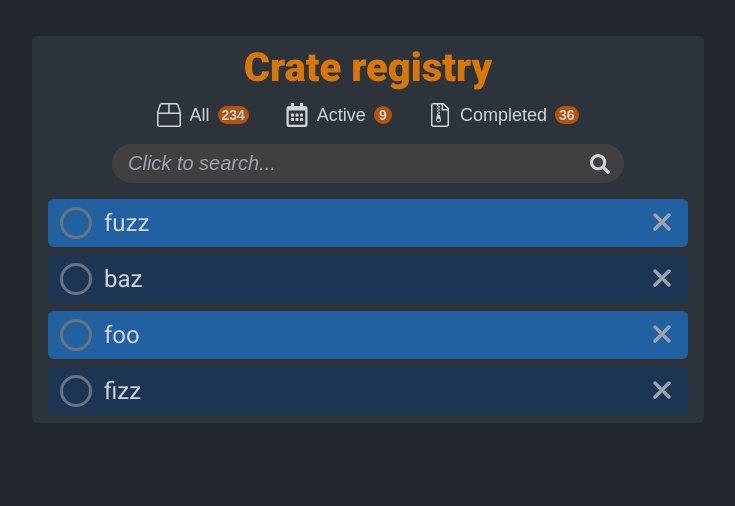
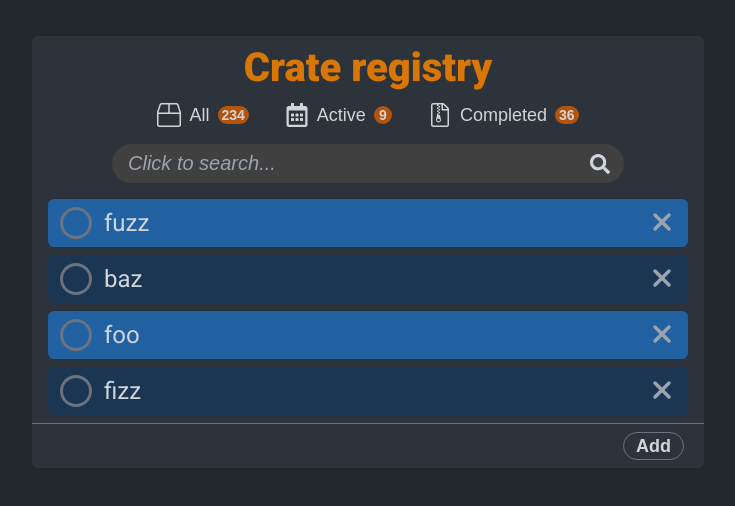
Before and after one commit to freddydc/crate-registry, a React (Vite) app: page / in a window 1280 px wide. Shown: the top 506 px of the page, without its empty margins (272-1007 px from the left). Built offline with nearby package versions, Linux system fonts and the light colour scheme.

Commit message:
Add: Creator menu

```diff
--- a/src/App.tsx
+++ b/src/App.tsx
@@ -1,4 +1,5 @@
 import {
+  TodoAdd,
   TodoCard,
   TodoList,
   TodoMenu,
@@ -39,6 +40,7 @@ export function App() {
           <TodoView key={item.id} text={item.text} completed={item.completed} />
         ))}
       </TodoList>
+      <TodoAdd />
     </TodoCard>
   )
 }
--- a/src/assets/main.css
+++ b/src/assets/main.css
@@ -6,6 +6,7 @@
   --gray: #d1d5db;
   --gray-darker: #6b7280;
   --gray-dark: #9ca3af;
+  --gray-light: #e5e7eb;
   --blue: #1a3652;
   --blue-light: #2261a1;
   --green: #65a30d;
--- /dev/null
+++ b/src/components/todo/TodoAdd/TodoAdd.module.css
@@ -0,0 +1,25 @@
+.creatorMenu {
+  display: flex;
+  justify-content: flex-end;
+  padding: 0.5rem 1.25rem;
+  border-top: 1px solid var(--gray-darker);
+}
+
+.creatorMenu button {
+  color: var(--gray);
+  cursor: pointer;
+  border: 1px solid var(--gray-darker);
+  background-color: transparent;
+  font-size: 1.125rem;
+  line-height: 1;
+  border-radius: 9999px;
+  padding: 0.25rem 0.75rem;
+  font-weight: 600;
+}
+
+.creatorMenu button:hover {
+  transform: scale(1.1);
+  border-color: transparent;
+  background-color: var(--amber-dark);
+  color: var(--gray-light);
+}
--- /dev/null
+++ b/src/components/todo/TodoAdd/TodoAdd.tsx
@@ -0,0 +1,9 @@
+import styles from './TodoAdd.module.css'
+
+export const TodoAdd = () => {
+  return (
+    <div className={styles.creatorMenu}>
+      <button>Add</button>
+    </div>
+  )
+}
--- /dev/null
+++ b/src/components/todo/TodoAdd/index.ts
@@ -0,0 +1 @@
+export { TodoAdd } from './TodoAdd'
--- a/src/components/todo/index.ts
+++ b/src/components/todo/index.ts
@@ -3,3 +3,4 @@ export { TodoMenu } from './TodoMenu'
 export { TodoSearch } from './TodoSearch'
 export { TodoList } from './TodoList'
 export { TodoView } from './TodoView'
+export { TodoAdd } from './TodoAdd'
```
